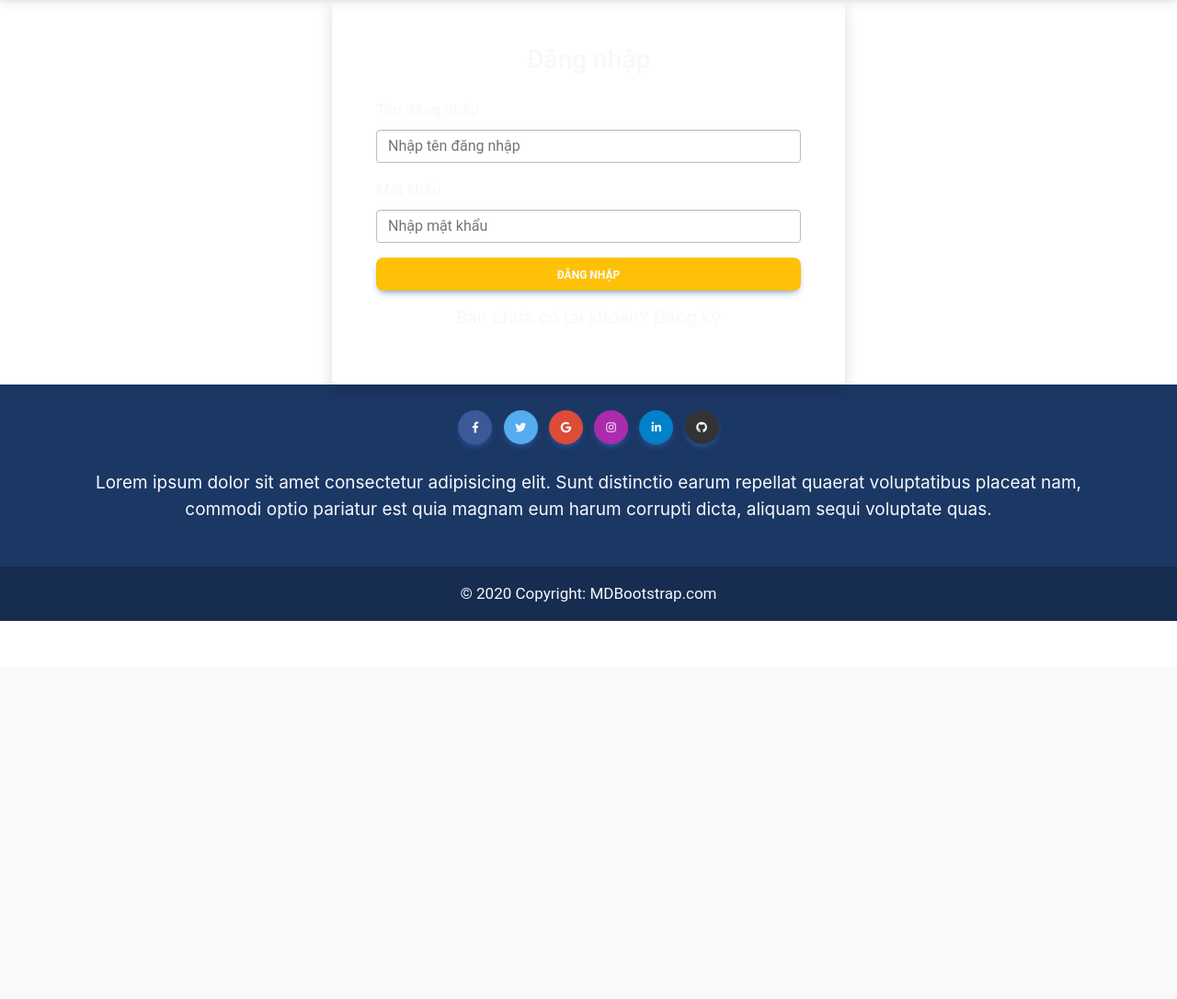
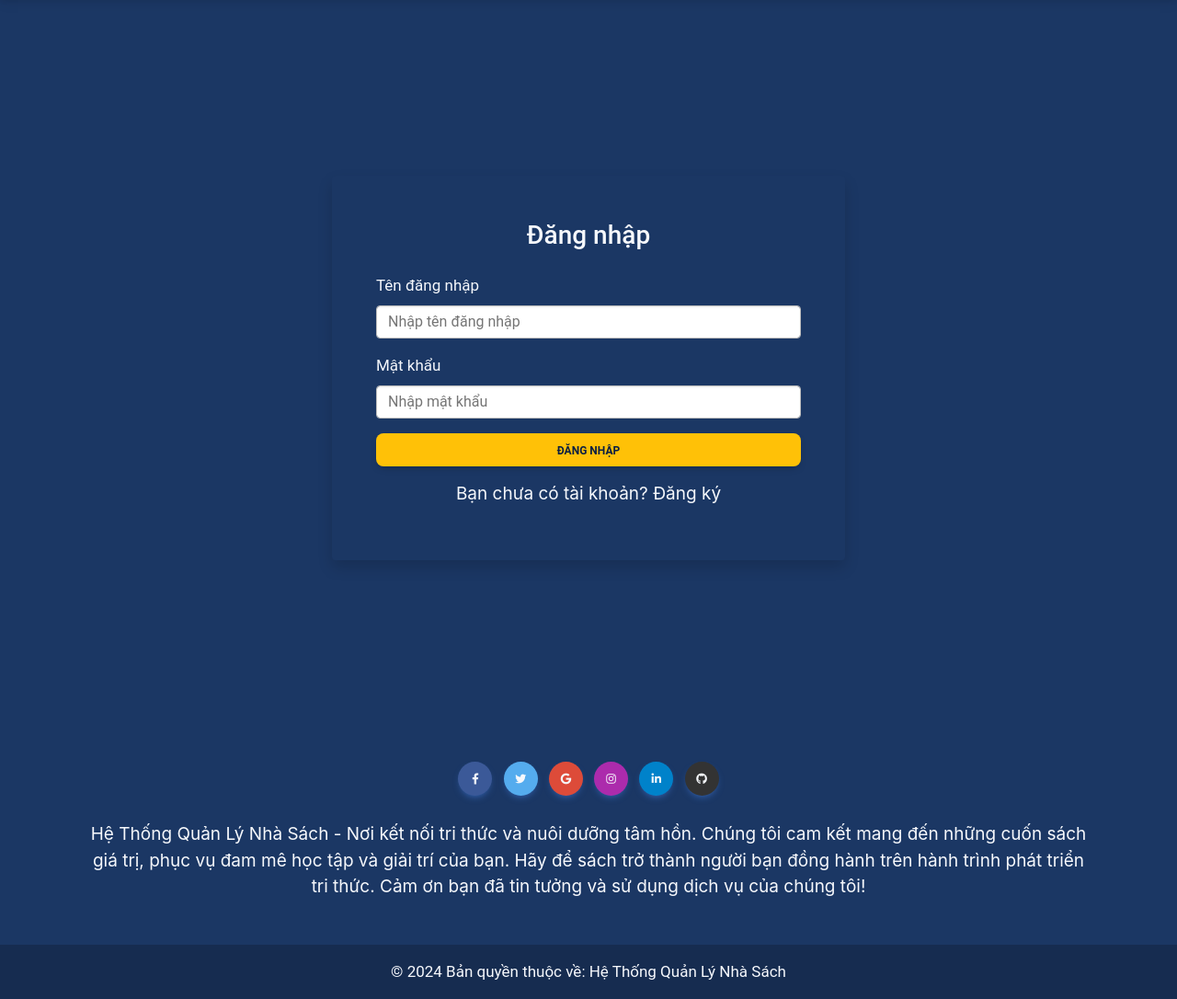
Before and after one commit to nguyenvanbao1904/QuanLyNhaSach, a Flask app: page /login in a window 1280 px wide. Shown: the part 75-1161 px from the top of the page at 92% size. Before the commit the page ends 750 px from the top, so only its background shows below. Run offline with Flask 3, Linux system fonts and the light colour scheme; some libraries are stand-ins or nearby versions.

Commit message:
fix design page login, signup and footer

```diff
--- a/app/templates/base/footer.html
+++ b/app/templates/base/footer.html
@@ -24,27 +24,22 @@
     </section>
     <!-- Section: Social media -->
 
-
-
     <!-- Section: Text -->
     <section class="mb-4">
       <p>
-        Lorem ipsum dolor sit amet consectetur adipisicing elit. Sunt
-        distinctio earum repellat quaerat voluptatibus placeat nam,
-        commodi optio pariatur est quia magnam eum harum corrupti dicta,
-        aliquam sequi voluptate quas.
+        Hệ Thống Quản Lý Nhà Sách - Nơi kết nối tri thức và nuôi dưỡng tâm hồn. Chúng tôi cam kết mang đến những cuốn sách giá trị, phục vụ đam mê học tập và giải trí của bạn.
+        Hãy để sách trở thành người bạn đồng hành trên hành trình phát triển tri thức. Cảm ơn bạn đã tin tưởng và sử dụng dịch vụ của chúng tôi!
       </p>
     </section>
     <!-- Section: Text -->
-
 
   </div>
   <!-- Grid container -->
 
   <!-- Copyright -->
   <div class="text-center p-3" style="background-color: rgba(0, 0, 0, 0.2)">
-    © 2020 Copyright:
-    <a style="text-decoration: none" href="https://mdbootstrap.com/">MDBootstrap.com</a>
+    © 2024 Bản quyền thuộc về:
+    <a style="text-decoration: none" href="#!">Hệ Thống Quản Lý Nhà Sách</a>
   </div>
   <!-- Copyright -->
 
--- a/app/templates/login.html
+++ b/app/templates/login.html
@@ -1,27 +1,30 @@
 {% extends './base/base.html' %}
 {% block content %}
-<div class="container d-flex justify-content-center align-items-center" style="flex: 1">
-    <div class="col-lg-6 col-md-8 col-sm-12 shadow p-5 rounded">
+<div class="bg-blue">
+    <div class="container d-flex justify-content-center align-items-center min-vh-100">
+        <div class="col-lg-6 col-md-8 col-sm-12 shadow p-5 rounded bg-blue">
             <h3 class="text-center mb-4">Đăng nhập</h3>
             <form action="/login" method="POST">
                 <!-- Username -->
                 <div class="mb-3">
                     <label for="username" class="form-label">Tên đăng nhập</label>
-                <input type="text" id="username" class="form-control" name="username" placeholder="Nhập tên đăng nhập"
+                    <input type="text" id="username" class="form-control" name="username"
+                           placeholder="Nhập tên đăng nhập"
                            required>
                 </div>
 
                 <!-- Password -->
                 <div class="mb-3">
                     <label for="password" class="form-label">Mật khẩu</label>
-                <input type="password" id="password" class="form-control" name="password" placeholder="Nhập mật khẩu"
+                    <input type="password" id="password" class="form-control" name="password"
+                           placeholder="Nhập mật khẩu"
                            required>
                     <sm class="err_msg">{{err_msg}}</sm>
                 </div>
 
                 <!-- Submit Button -->
                 <div class="text-center">
-                <button type="submit" class="btn btn-primary w-100 btn-custom fs12">Đăng nhập</button>
+                    <button type="submit" class="btn w-100 btn-custom fs12 text-blue">Đăng nhập</button>
                 </div>
             </form>
 
@@ -32,4 +35,5 @@
 
         </div>
     </div>
+</div>
 {% endblock %}
```
Also changed, not shown: app/templates/signup.html (+15 -7 lines). Lines whose indentation alone changed are shown as unchanged.
